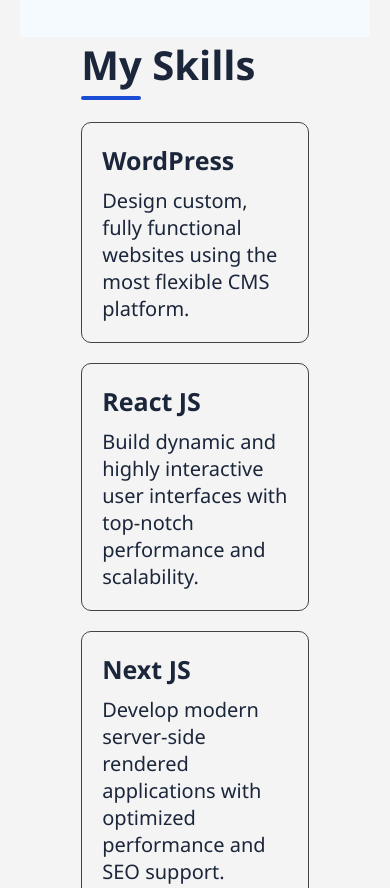
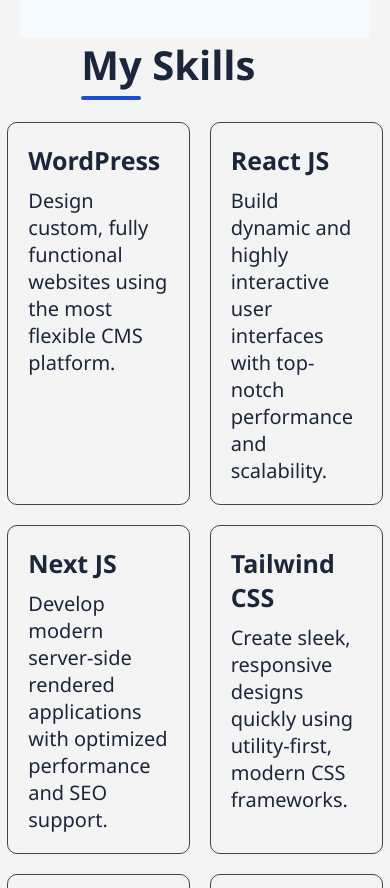
Before and after one commit to wokibursiyam/protfulio-siyam, a plain HTML site: page index.html in a window 390 px wide. Shown: the part 1760-2648 px from the top of the page. Drawn offline with nearby package versions, Linux system fonts and the light colour scheme.

Commit message:
Responsive-update

```diff
--- a/style.css
+++ b/style.css
@@ -275,15 +275,18 @@ body {
 
     .skills-grid {
       display: grid;
-      grid-template-columns: repeat(auto-fit, minmax(300px, 1fr));
+      grid-template-columns: repeat(auto-fit, minmax(250px, 1fr));
       gap: 20px;
       padding: 20;
       padding-bottom: 2rem;
+      justify-content: center;
       color: #1b263b; /* dark blue text */
 
     }
 
     .skill-card {
+      width: 100%;
+      max-width: 280px;
       background-color: transparent;
       border: 1px solid #444;
       padding: 20px;
@@ -886,8 +889,8 @@ button:hover {
   }
 
   .skills-grid {
-    grid-template-columns: 1fr;
-    padding: 0;
+      grid-template-columns: repeat(2, 1fr);
+      padding: 0;
   }
 
   .portfolio-grid,
```
